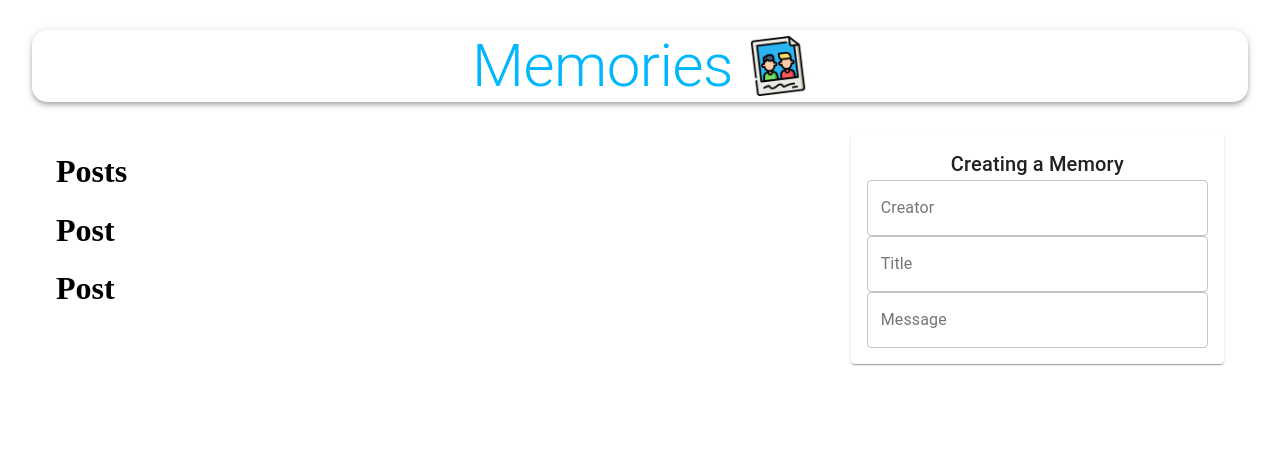
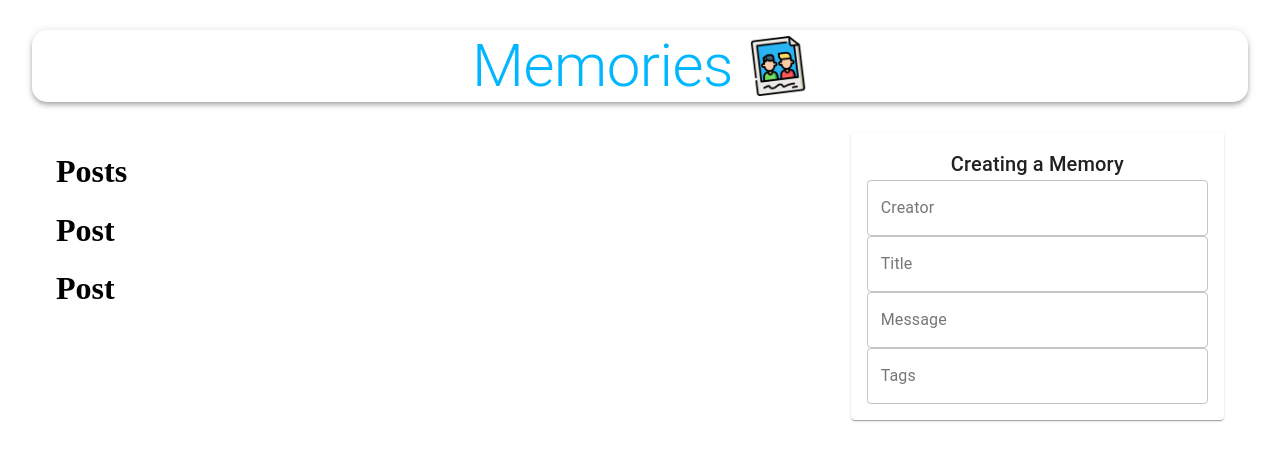
Before and after one commit to Decomplosed/memories-app, a React (Create React App) app in the folder client/: page / in a window 1280 px wide. Shown: the top 460 px of the page. Built offline with nearby package versions, Linux system fonts and the light colour scheme; no server answers.

Commit message:
added input for tags

```diff
--- a/client/src/components/Form/Form.js
+++ b/client/src/components/Form/Form.js
@@ -54,6 +54,16 @@ const Form = () => {
             setPostData({ ...postData, message: event.target.value })
           }
         />
+        <TextField
+          name='tags'
+          variant='outlined'
+          label='Tags'
+          fullWidth
+          value={postData.tags}
+          onChange={(event) =>
+            setPostData({ ...postData, tags: event.target.value })
+          }
+        />
       </form>
     </Paper>
   );
```
